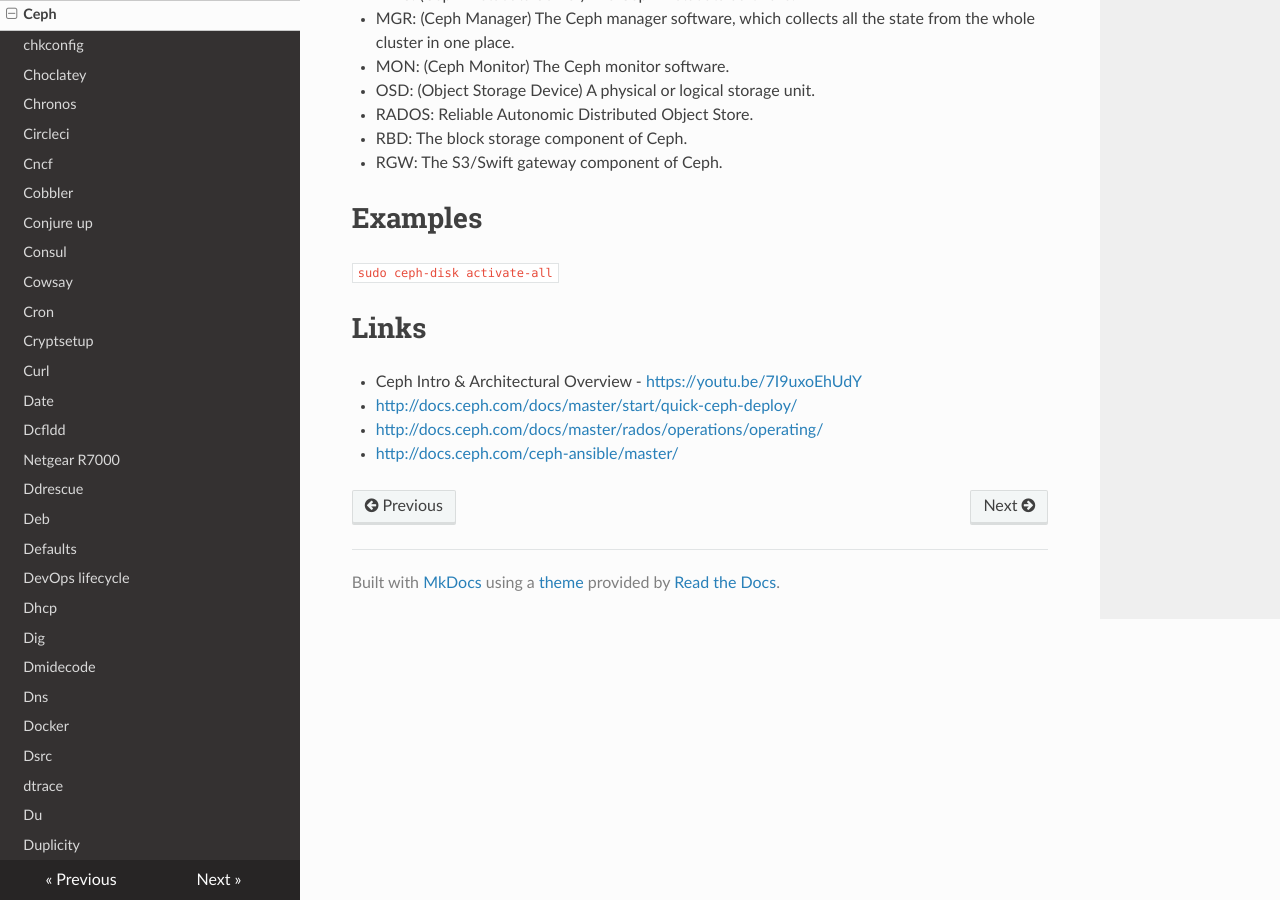
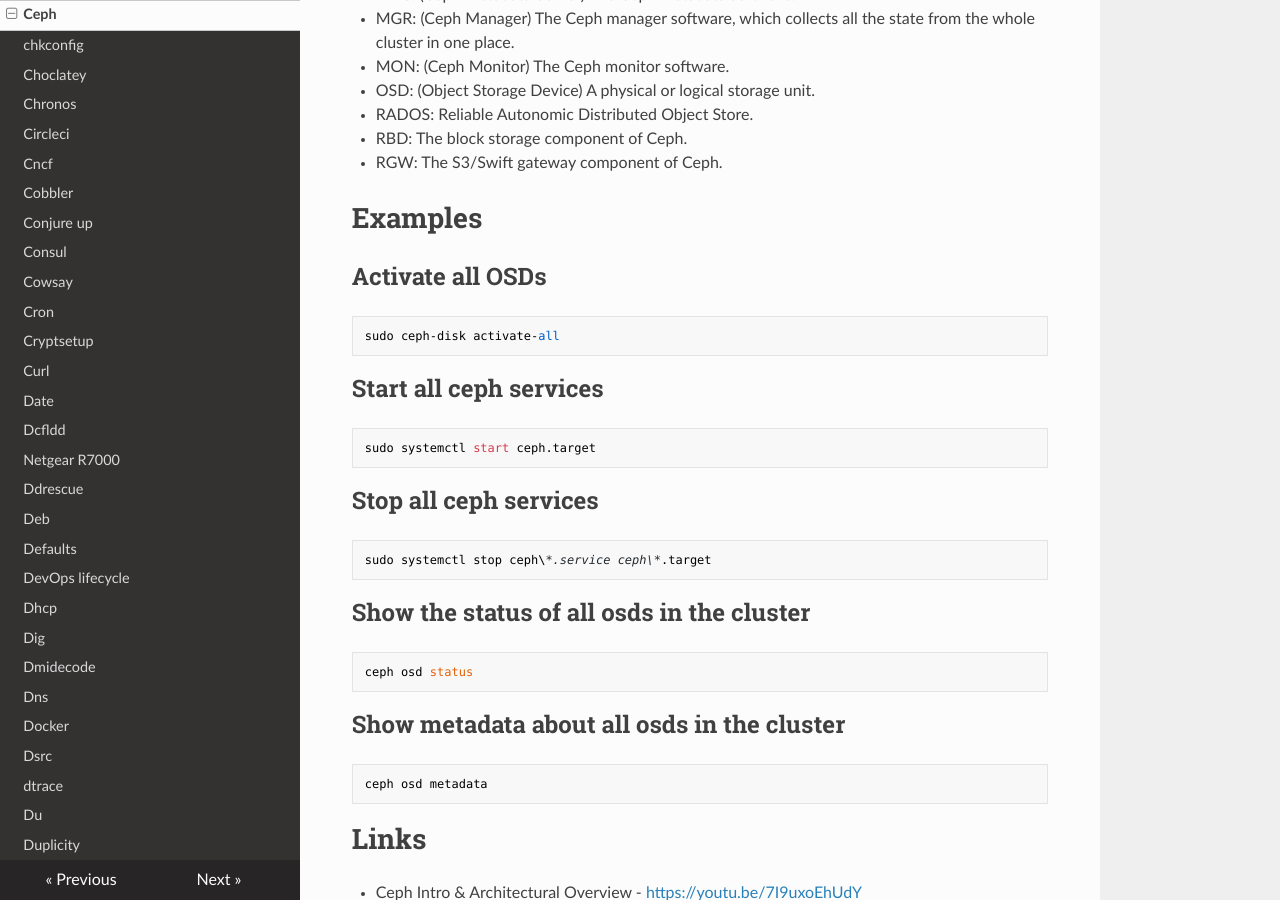
Before and after one commit to lando-cal/tech-notes, an MkDocs documentation site: the page built from docs/ceph.md, in a window 1280 px wide and 900 px high, scrolled down 406 px. Built offline with MkDocs 1.6.1, drawn with Linux system fonts in a browser that asks for light colours; nearby versions of some CDN libraries.

Commit message:
Add some examples

````diff
--- a/docs/ceph.md
+++ b/docs/ceph.md
@@ -18,7 +18,35 @@
 
 # Examples
 
-`sudo ceph-disk activate-all`
+## Activate all OSDs
+
+```
+sudo ceph-disk activate-all
+```
+
+## Start all ceph services
+
+```
+sudo systemctl start ceph.target
+```
+
+## Stop all ceph services
+
+```
+sudo systemctl stop ceph\*.service ceph\*.target
+```
+
+## Show the status of all osds in the cluster
+
+```
+ceph osd status
+```
+
+## Show metadata about all osds in the cluster
+
+```
+ceph osd metadata
+```
 
 # Links
 
````
